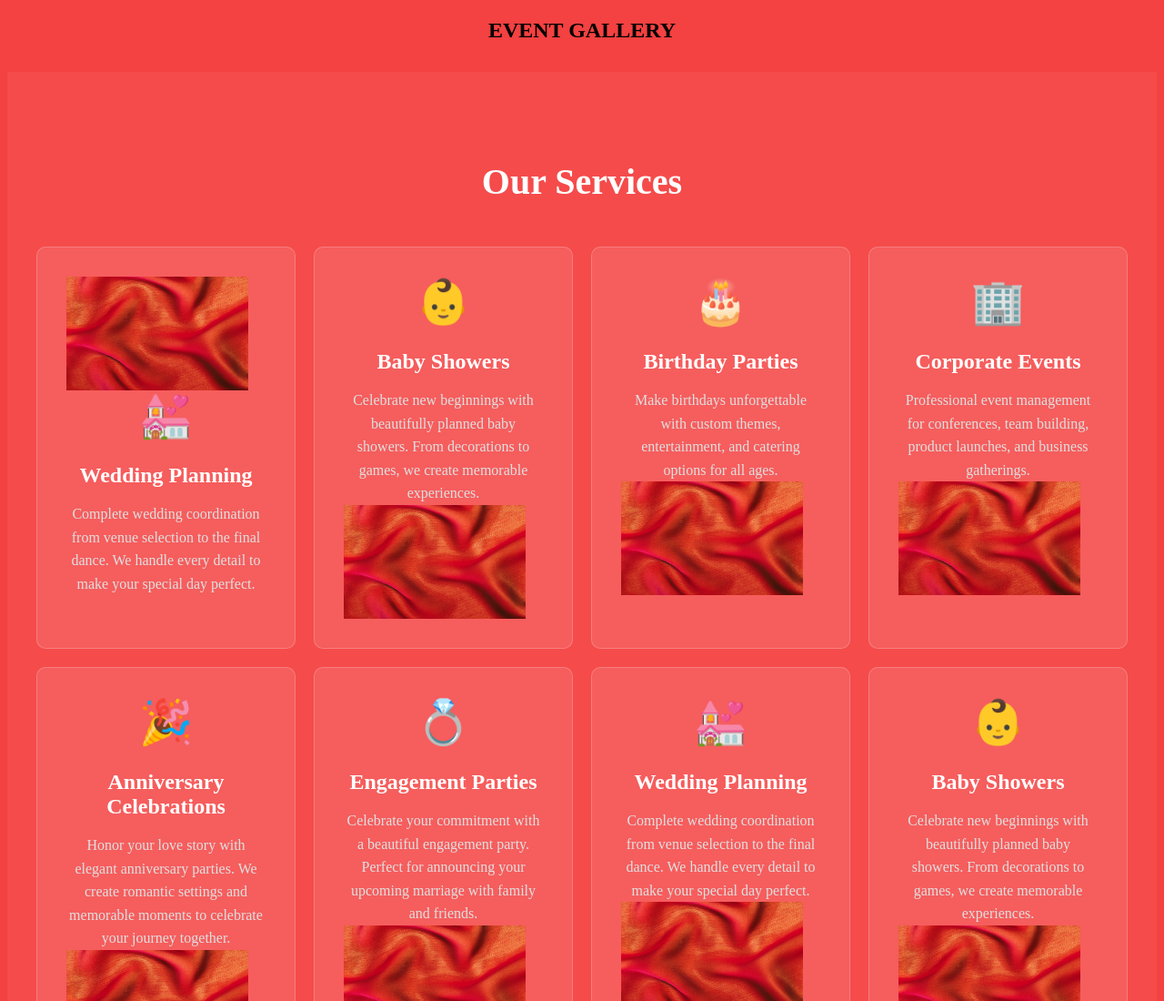
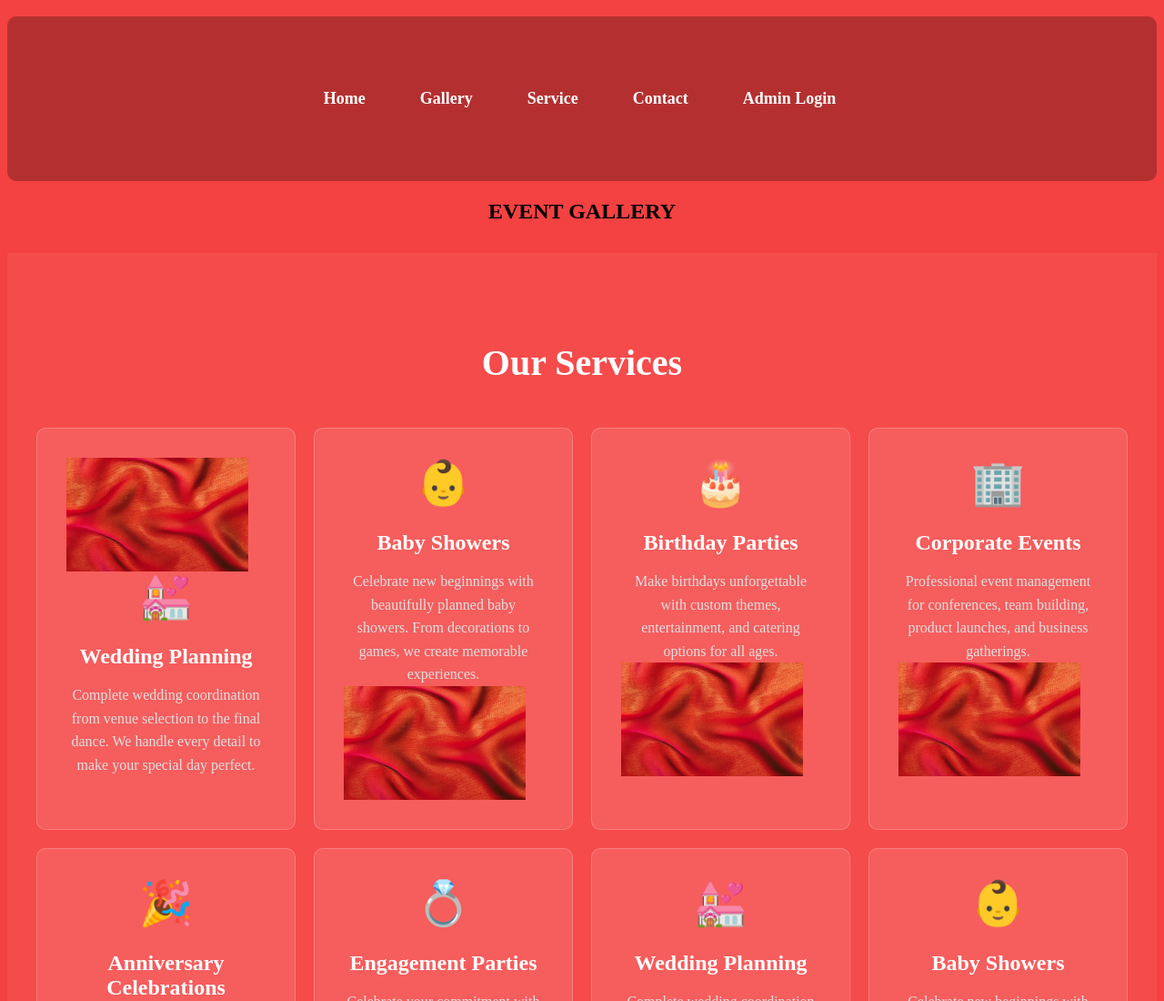
Before and after one commit to Ravindhar2005/EventManagement, a website: page gallery.html in a window 1280 px wide. Shown: the top 1100 px of the page at 91% size. Drawn offline with Linux system fonts and the light colour scheme; no server answers.

Commit message:
70 percentage completed

```diff
--- a/gallery.css
+++ b/gallery.css
@@ -1,5 +1,30 @@
 body {
     background-color: rgba(241, 11, 11, 0.778);
+}
+
+.navbar {
+    display: flex;
+    gap: 60px;
+    list-style: none;
+    background-color: rgba(0, 0, 0, 0.264);
+    padding: 80px;
+    justify-content: center;
+    font-size: 18px;
+    font-weight: bold;
+    border-radius: 10px;
+}
+.login {
+    margin-right: 5px;
+}
+
+a {
+    text-decoration: none;
+    color: white;
+    transition: color 0.3s ease;
+}
+
+a:hover {
+    color: #007bff;
 }
 
 .services {
--- a/gallery.html
+++ b/gallery.html
@@ -7,6 +7,17 @@
     <link rel="stylesheet" href="gallery.css">
 </head>
 <body>
+    <nav>
+        <ul class="navbar">
+            <li><a href="index.html">Home</a></li>
+            <li><a href="gallery.html">Gallery</a></li>
+            <li><a href="index.html#services">Service</a></li>
+            <li><a href="index.html#contact">Contact</a></li>
+            <div class="login">
+                <li class="adminlog" style="display: non;"><a href="admin-login.html" >Admin Login</a></li>
+            </div>
+        </ul>
+    </nav>
     <section>
         <center>
             <h1>EVENT GALLERY</h1>
```
Also changed, not shown: uploads/1772878726009.jpg (added).
